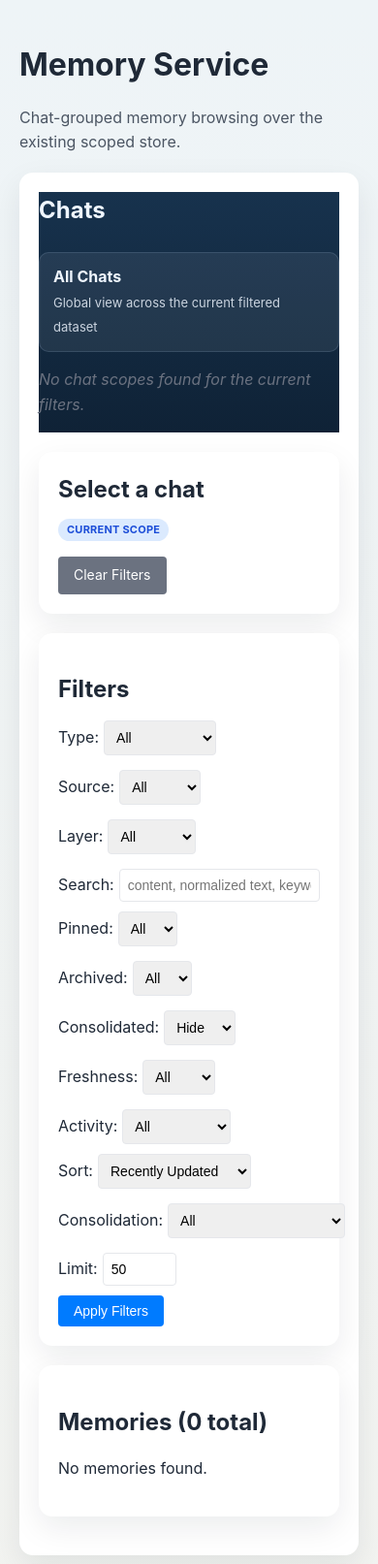
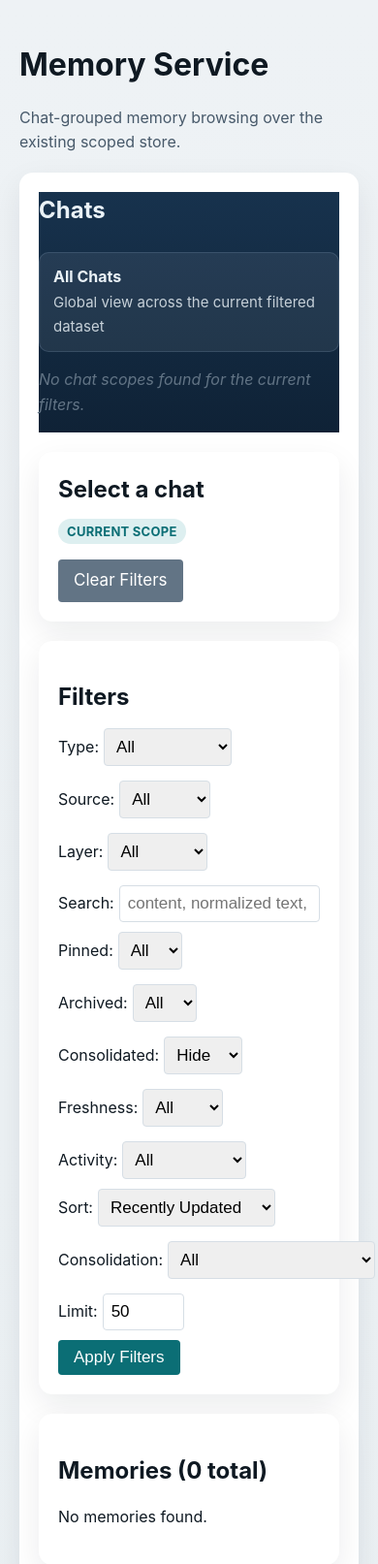
Before and after one commit to qrewq5003-oss/memoryst, a FastAPI app: page /ui in a window 390 px wide. Shown: the top 1613 px of the page at 97% size. Run offline with FastAPI, Linux system fonts and the light colour scheme; data that the repository does not hold is empty; parts of the project's set-up code (start-up, migrations or seed data) failed here and were passed over.

Commit message:
style: apply the reviewed palette and type scale
Second half of the token work, and deliberately separate: this commit
changes only the values, so if the palette reads badly on the actual
phone it reverts without touching the structure the previous commit put
in place.

The accent moves from #007bff to a desaturated teal (#0B6E75). The bright
blue fought the semantic colours - info blue, the selected-chat marker -
and the teal sits better against both the light workspace and the navy
sidebar it shares the screen with. That navy stays, as the sidebar
ground.

Semantic colours are now a deliberate set rather than five unrelated
Tailwind swatches: success green, warning amber, danger red, info blue,
violet for summaries. Memory layers read as data colours, separate from
the accent, which is what lets a card show its layer without a label.

Type moves to five steps - 13/15/17/21/27 - from ten sizes mixed with em
units. The em values were the real problem: 0.75em, 0.85em, 0.9em and
1.1em compound with nesting, so the same class rendered at different
sizes depending on where it sat. Every size is now a scale token, and
13px replaces an 11px that was below the readable floor on a phone.

Contrast was measured rather than assumed, and two values were adjusted
because of it: --ink-3 at #6D8194 came out at 4.02:1 on white, worse than
the #6b7280 it replaced, and --warn at 4.14:1 on its own tint. Darkened
to #627485 and #97580A. All thirteen text/background pairs now pass AA,
worst case 4.67:1.

pytest tests/: 491 passed, 2 skipped.

Co-Authored-By: Claude Opus 5 (1M context) <noreply@anthropic.com>

```diff
--- a/app/static/styles.css
+++ b/app/static/styles.css
@@ -10,47 +10,47 @@
    ========================================================================== */
 :root {
     /* text */
-    --ink:        #1f2937;   /* primary */
-    --ink-2:      #4b5563;   /* secondary - absorbed #374151, #445164, #526072 */
-    --ink-3:      #6b7280;   /* muted, and the secondary button fill */
+    --ink:        #0F1922;   /* primary */
+    --ink-2:      #47596A;   /* secondary - absorbed #374151, #445164, #526072 */
+    --ink-3:      #627485;   /* muted, and the secondary button fill */
 
     /* surfaces and rules */
-    --surface:    #ffffff;
-    --surface-2:  #f8f9fa;   /* absorbed #f8fafc */
-    --line:       #e5e7eb;   /* absorbed #ddd, #ccc, #e0e3e7, #dde3eb */
-    --line-soft:  #eef2f7;
+    --surface:    #FFFFFF;
+    --surface-2:  #F6F8FA;   /* absorbed #f8fafc */
+    --line:       #D6DEE5;   /* absorbed #ddd, #ccc, #e0e3e7, #dde3eb */
+    --line-soft:  #E7EDF2;
 
     /* page ground */
-    --paper-from: #eef4f7;
-    --paper-to:   #f7f3ea;
+    --paper-from: #EEF2F5;
+    --paper-to:   #E8EFF2;
 
     /* accent */
-    --accent:        #007bff;
-    --accent-hover:  #0056b3;
-    --accent-strong: #1d4ed8;
-    --accent-bg:     #dbeafe;
+    --accent:        #0B6E75;
+    --accent-hover:  #095A60;
+    --accent-strong: #0B6E75;
+    --accent-bg:     #DDEFF0;
 
     /* sidebar */
-    --sidebar-from: #17324d;
-    --sidebar-to:   #0f2236;
-    --sidebar-ink:  #eff6ff;
+    --sidebar-from: #17324D;
+    --sidebar-to:   #0F2236;
+    --sidebar-ink:  #EAF2F7;
 
     /* semantic */
-    --ok:            #166534;  --ok-bg:      #dcfce7;
-    --warn:          #92400e;  --warn-bg:    #fef3c7;
-    --danger:        #991b1b;  --danger-bg:  #fee2e2;
-    --danger-solid:  #dc3545;  --danger-solid-hover: #c82333;
-    --info:          #075985;  --info-bg:    #e0f2fe;
-    --violet:        #5b21b6;  --violet-bg:  #ede9fe;
+    --ok:            #1B6B4A;  --ok-bg:      #DCF0E6;
+    --warn:          #97580A;  --warn-bg:    #F8EEDF;
+    --danger:        #B3261E;  --danger-bg:  #FBE9E7;
+    --danger-solid:  #B3261E;  --danger-solid-hover: #8F1D17;
+    --info:          #2C63C9;  --info-bg:    #E2EBFB;
+    --violet:        #6A55C4;  --violet-bg:  #EBE7F8;
 
     /* type scale - names now, sizes revisited with the palette */
-    --f1: 12px;  --f2: 13px;  --f3: 14px;  --f4: 15px;  --f5: 24px;
+    --f1: 13px;  --f2: 15px;  --f3: 17px;  --f4: 21px;  --f5: 27px;
 
 
     /* selected chat in the sidebar */
-    --selected-ink:    #10263d;
-    --selected-line:   #93c5fd;
-    --selected-marker: #2563eb;
+    --selected-ink:    #0F2236;
+    --selected-line:   #54C7CE;
+    --selected-marker: #0B6E75;
 
     /* tinted panels */
     --panel-info-bg:   #eef6ff;  --panel-info-line: #cfe0f5;
@@ -237,7 +237,7 @@ section {
     align-items: center;
     padding: 3px 9px;
     border-radius: 999px;
-    font-size: 11px;
+    font-size: var(--f1);
     font-weight: 700;
     letter-spacing: 0.02em;
     text-transform: uppercase;
@@ -418,7 +418,7 @@ summary {
     padding: 16px 20px;
     border-radius: 14px;
     box-shadow: 0 12px 32px rgba(15, 23, 42, 0.08);
-    font-size: 1.1em;
+    font-size: var(--f3);
     font-weight: 600;
     color: var(--ink);
     list-style: none;
@@ -430,7 +430,7 @@ summary {
 
 .dev-tools-panel > summary::before {
     content: "▶ ";
-    font-size: 0.75em;
+    font-size: var(--f1);
     color: var(--ink-2);
 }
 
@@ -552,13 +552,13 @@ summary {
 
 .tracker-meta {
     margin-top: 6px;
-    font-size: 0.85em;
+    font-size: var(--f1);
     opacity: 0.7;
 }
 
 .tracker-status {
     margin-top: 6px;
-    font-size: 0.9em;
+    font-size: var(--f1);
     min-height: 1.2em;
 }
 
```
